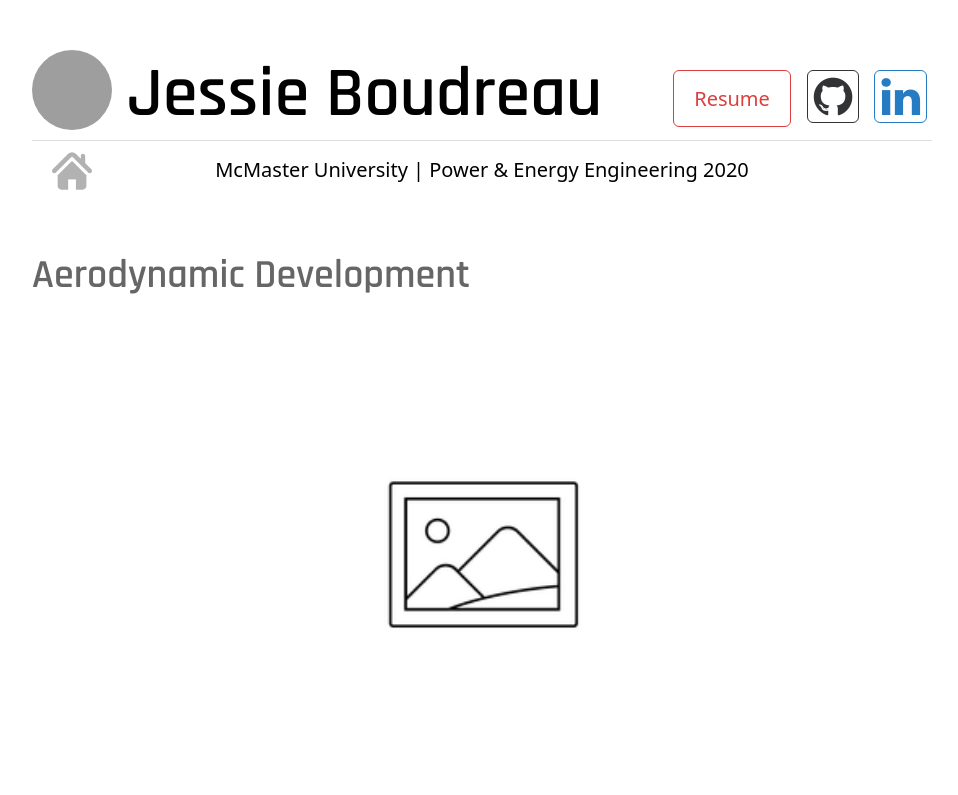
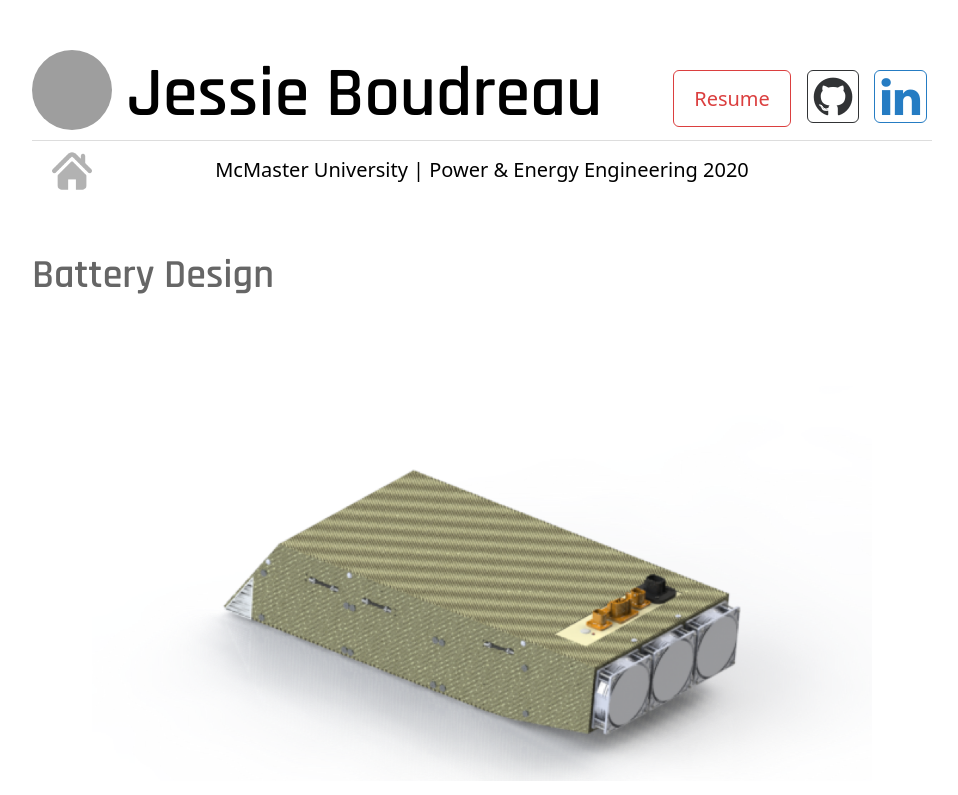
Before and after one commit to jessieboudreau/WebsitePortfolio, a React (Create React App) app: page /battery-design in a window 1280 px wide. Shown: the top 795 px of the page, without its empty margins (158-1116 px from the left). Built offline with nearby package versions, Linux system fonts and the light colour scheme; grey boxes are pictures that could not be loaded.

Commit message:
Battery design project page update
- Added pictures and updated image descriptions

```diff
--- a/src/components/ProjectPage/BatteryDesign.js
+++ b/src/components/ProjectPage/BatteryDesign.js
@@ -1,15 +1,15 @@
 import React, { Component } from 'react'
 
 
-import topdown from './../../img/placeholder.png';
-import sidepodlayup from './../../img/placeholder.png';
-import highlight from './../../img/placeholder.png';
-import onfloor from './../../img/placeholder.png';
-import real from './../../img/placeholder.png';
+import original from './../../img/battery-design/original.png';
+import exploded from './../../img/battery-design/exploded-container-view.png';
+import cells from './../../img/battery-design/cells.png';
+import packaging from './../../img/battery-design/packaging.png';
+import thermalModel from './../../img/battery-design/thermal-model.png';
 
 import ProjectPage from './ProjectPage';
 
-export class Aerodynamics extends Component {
+export class Battery2018 extends Component {
     componentDidMount() {
         window.scrollTo(0, 0)
     }
@@ -18,22 +18,22 @@ export class Aerodynamics extends Component {
         return (
 
             <ProjectPage
-            title="Aerodynamic Development"
+            title="Battery Design"
             images={[
-                {image: highlight,
-                description:"Model of our vehicle, aerodynamics highlighted"},
-                {image: topdown,
-                description:"Full car CFD simulation to analyze performance"},
-                {image: sidepodlayup,
-                description:"Side pod being layed up for infusion"},
-                {image: onfloor,
-                description:"Completed aero-pack components"},
-                {image: real,
-                description:"Completed package mounted on car"}]}
+                {image: original,
+                description:"Model of the 2018 vehicle battery, also referred to as the 'Accumulator'"},
+                {image: exploded,
+                description:"Exploded view of the Accumulator's Kevlar & carbon fiber container"},
+                {image: cells,
+                description:"Prismatic pouch cell packaging with Kevlar mounting sleeves"},
+                {image: packaging,
+                description:"Vehicle packaging design"},
+                {image: thermalModel,
+                description:"Accumulator pack thermal model"}]}
             description="Leading the aerodynamic subteam, we design and manufacture components to increase our vehicles performance - increasing downforce to allow better handling around corners and reducing drag to increase efficiency. In the 2019 season my primary responsibility was in manufacturing all the components.  Using the VARTM manufacturing method, i created custom molds and manufactured the carbon-fibre (CFRP - Carbon Fibre Reinforced Polymer) components for the aerodynamic package.  The components i was responsible for manufacturing were; front wing, side pods, nose cone, undertray and rear wing.  In the 2020 season my responsiblity is with management of development for the new aerodynamic package.  With the knowledge we have gained in the previous season, we have a better understanding of our limitations with manufacturing and can increase the complexity of our components accordingly."
             />
         )
     }
 }
 
-export default Aerodynamics
+export default Battery2018
--- a/src/components/Projects/Projects.js
+++ b/src/components/Projects/Projects.js
@@ -5,7 +5,6 @@ import ProjectLink from '../ProjectLink/ProjectLink';
 import batterydesignThumbnail from './../../img/project/batterydesign-thumbnail.png'
 import bmstestingboardThumbnail from './../../img/project/cellboardtester-thumbnail.png'
 import wireharnessThumbnail from './../../img/WiringHarness/original.png';
-import assemblyThumbnail from './../../img/project/accumulator-thumbnail.png';
 
 import temp from './../../img/project/aerodynamic-thumbnail.png';
 
@@ -16,9 +15,9 @@ export class Projects extends Component {
             projects:[
                 {
                     id: 0,
-                    name:"Battery Design",
+                    name:"Accumulator Design 2018",
                     type:"modelling",
-                    link:"/accumulator-assembly",
+                    link:"/battery-design",
                     thumbnail:batterydesignThumbnail},
                 {
                     id: 1,
```
